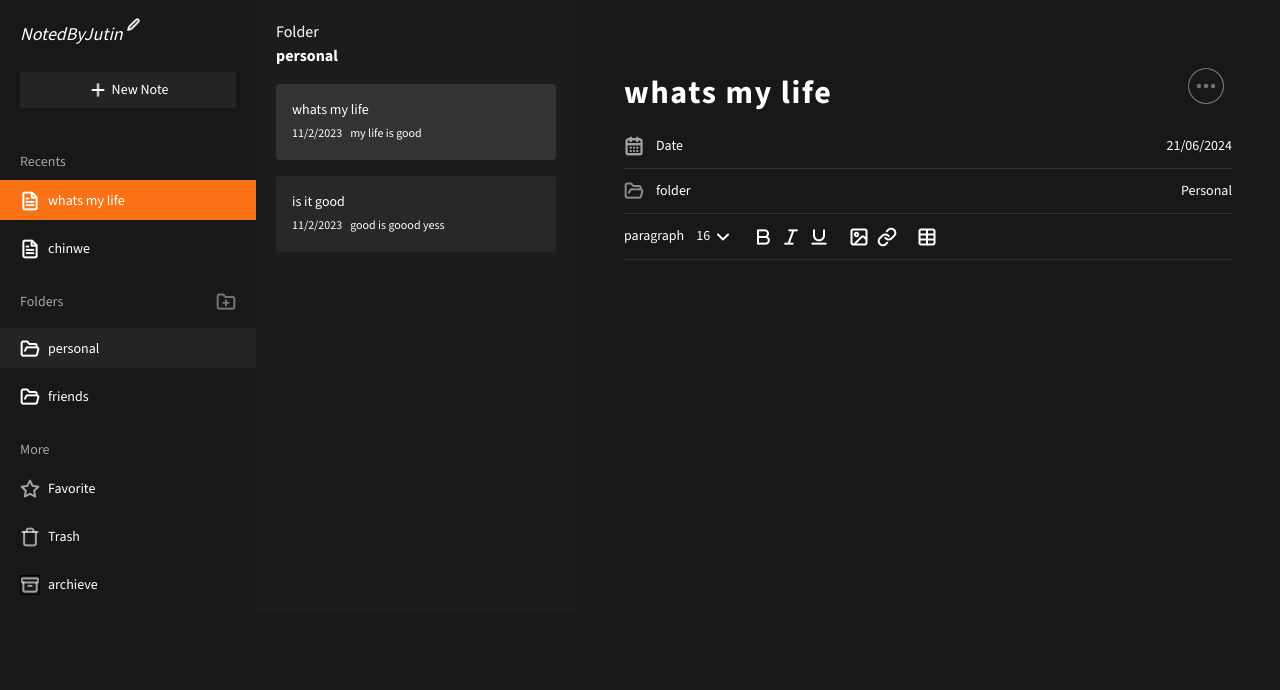
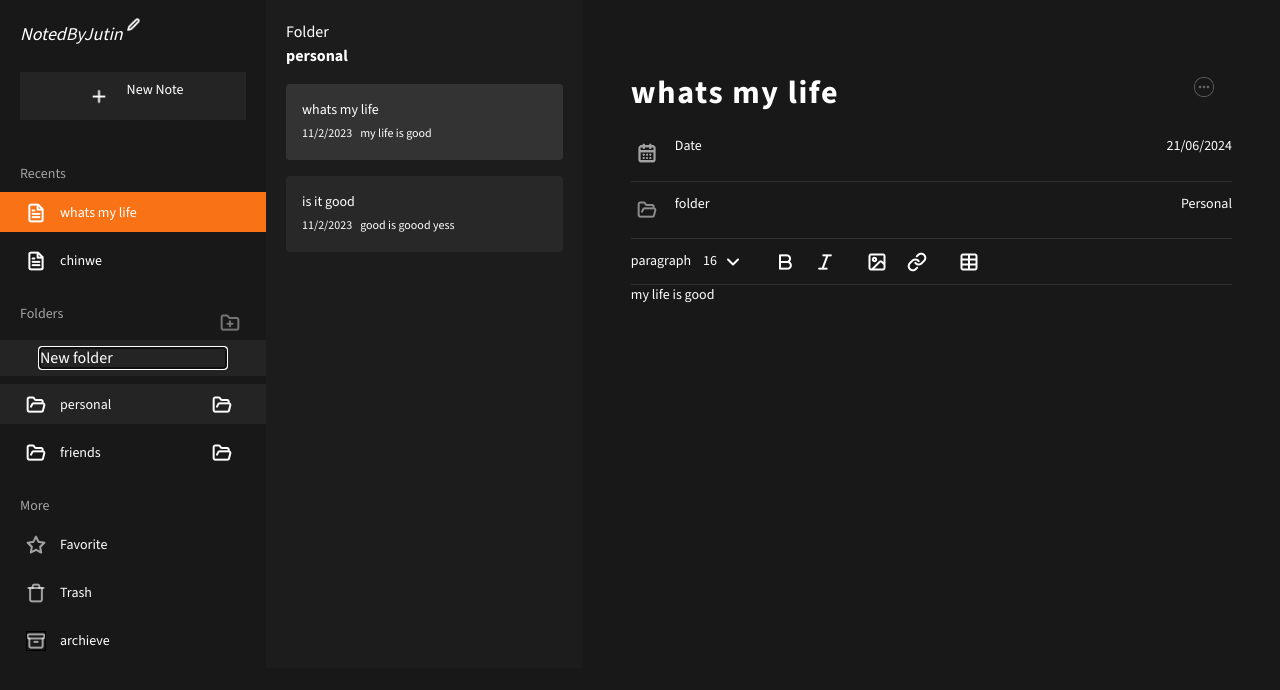
Before and after one commit to jutin0852/notedbyjutin, a Next.js app: page /note/1 in a window 1280 px wide. Both pictures are taken after a click on the picture 226 px from the left and 302 px from the top of the page. Shown: the top 690 px of the page. Built offline with nearby package versions, Linux system fonts and the light colour scheme.

Commit message:
working on folder

```diff
--- a/src/app/note/layout.tsx
+++ b/src/app/note/layout.tsx
@@ -14,7 +14,7 @@ export default function Layout({ children }: { children: React.ReactNode }) {
       <Nav
         key={1}
         activeFolder={folder}
-        setFolder={setfolder}
+        setActiveFolder={setfolder}
         activeLayout={activeLayout}
         setActiveLayout={setActiveLayout}
       />
--- /dev/null
+++ b/src/app/note/nav/molecules/Folders.tsx
@@ -0,0 +1,148 @@
+import Icon from "@/components/Icon";
+import List from "@/components/List";
+import { Folder, initialFolders, notes } from "@/data/data";
+import { useState } from "react";
+
+let nextId = 3;
+
+export default function Folders({
+  activeFolder,
+  setActiveFolder,
+  setActiveLayout,
+}: {
+  activeFolder: string;
+  setActiveFolder: React.Dispatch<React.SetStateAction<string>>;
+  setActiveLayout: React.Dispatch<React.SetStateAction<number>>;
+}) {
+  const [folders, setFolders] = useState<Folder[]>(initialFolders);
+
+  const handleFolderClick = (folder: string) => {
+    setActiveLayout(2);
+    setActiveFolder(folder);
+  };
+  const handleAddFolder = () => {
+    const existingFolder = folders.find(
+      (folder) => folder.title === "New folder"
+    );
+    if (existingFolder) return;
+    setFolders([
+      { isEditing: true, title: "New folder", id: nextId++ },
+      ...folders,
+    ]);
+  };
+
+  const handleSaveFolder = (id: number, title: string) => {
+    const existingFolder = folders.filter(
+      (folder) => folder.title === title
+    ).length;
+
+    if (existingFolder > 1) return;
+
+    const newFolder = folders.map((folder) => {
+      if (folder.id === id) {
+        return { ...folder, isEditing: false };
+      } else {
+        return folder;
+      }
+    });
+    setFolders(newFolder);
+    setActiveFolder(title);
+  };
+
+  const handleDeleteFolder = (id: number) => {
+    const newFolders = folders.filter((folder) => folder.id !== id);
+    setFolders(newFolders);
+  };
+
+  const handleEditActive = (id: number) => {
+    const newFolder = folders.map((folder) => {
+      if (folder.id === id) {
+        return { ...folder, isEditing: !folder.isEditing };
+      } else {
+        return folder;
+      }
+    });
+    setFolders(newFolder);
+  };
+
+  const handleEditFolder = (e, id: number) => {
+    const newFolder = folders.map((folder) => {
+      if (folder.id === id) {
+        return {
+          ...folder,
+          title: e.target.value,
+        };
+      } else {
+        return folder;
+      }
+    });
+    setFolders(newFolder);
+  };
+
+  return (
+    <nav className="my-6">
+      <header className="flex justify-between">
+        <p className="text-white opacity-60 text-sm pl-5 mb-2">Folders</p>
+        <Icon
+          src={"/icons/add_folder.png"}
+          className="h-5 mr-5"
+          onClick={handleAddFolder}
+        />
+      </header>
+      <ul>
+        {folders.map((folder, key) => {
+          if (folder.isEditing) {
+            return (
+              <div
+                key={key}
+                className="w-full px-5 flex justify-between my-2 bg-white bg-opacity-5"
+              >
+                <Icon src={"/folder.png"} />
+                <input
+                  type="text"
+                  autoFocus
+                  className="bg-transparent text-white h-5 self-center placeholder:text-white placeholder:text-sm  "
+                  value={folder.title}
+                  onChange={(e) => handleEditFolder(e, folder.id)}
+                />
+                <Icon
+                  src={"/folder.png"}
+                  onClick={() => handleSaveFolder(folder.id, folder.title)}
+                />
+              </div>
+            );
+          } else {
+            return (
+              <List
+                onClick={() => handleFolderClick(folder.title)}
+                key={key}
+                label={folder.title}
+                icon={<Icon src={"/folder.png"} />}
+                icon2={
+                  <Icon
+                    src={"/folder.png"}
+                    onClick={() => handleEditActive(folder.id)}
+                  />
+                }
+                icon3={
+                  notes.filter((note) => note.folder === folder.title)
+                    .length === 0 && (
+                    <Icon
+                      src={"/folder.png"}
+                      onClick={() => handleDeleteFolder(folder.id)}
+                    />
+                  )
+                }
+                className={
+                  folder.title === activeFolder
+                    ? "bg-white bg-opacity-5"
+                    : " hover:bg-white hover:bg-opacity-5"
+                }
+              />
+            );
+          }
+        })}
+      </ul>
+    </nav>
+  );
+}
--- a/src/components/Icon.tsx
+++ b/src/components/Icon.tsx
@@ -11,13 +11,15 @@ export default function Icon({
   onClick?: () => void;
 }) {
   return (
+    <span className={`  p-1.5 mr-2 ${className}`}>
       <Image
-      className={`${className} inline mr-2`}
+        className={`inline`}
         src={src}
         alt={src}
         height={20}
         width={20}
         onClick={onClick}
       />
+    </span>
   );
 }
--- a/src/components/List.tsx
+++ b/src/components/List.tsx
@@ -3,12 +3,16 @@ import React from "react";
 
 type List = {
   icon: React.ReactNode;
+  icon2?: React.ReactNode;
+  icon3?: React.ReactNode;
   onClick?: () => void;
   label: string;
 } & React.LiHTMLAttributes<HTMLLIElement>;
 
 export default function List({
   icon,
+  icon2,
+  icon3,
   label,
   onClick,
   className,
@@ -19,12 +23,19 @@ export default function List({
       {...props}
       onClick={onClick}
       className={cn(
-        "py-2 px-5 my-2 w-full list-none cursor-pointer",
+        "py-2 px-5 my-2 w-full list-none cursor-pointer flex justify-between",
         className
       )}
     >
-      {icon}
-      <span className="text-sm text-white">{label}</span>
+      <span>
+        {icon}
+        <span className="text-sm text-white">{label}</span>
+      </span>
+
+      <span>
+        {icon2}
+        {icon3}
+      </span>
     </li>
   );
 }
--- /dev/null
+++ b/src/components/tiptap.tsx
@@ -0,0 +1,58 @@
+"use client";
+
+import { useEditor, EditorContent, Editor } from "@tiptap/react";
+import StarterKit from "@tiptap/starter-kit";
+import Icon from "./Icon";
+import { Note } from "@/data/data";
+
+const Tiptap = ({ note }: { note: Note | undefined }) => {
+  const editor = useEditor({
+    extensions: [StarterKit],
+    content: note?.body,
+  });
+
+  return (
+    <>
+      <Menu editor={editor} />
+      <EditorContent editor={editor} />
+    </>
+  );
+};
+
+export default Tiptap;
+
+export function Menu({ editor }: { editor: Editor | null }) {
+  if (!editor) {
+    return null;
+  }
+  return (
+    <>
+      <div className="flex gap-3 py-3 border-y border-white border-opacity-10 ">
+        <p>paragraph</p>
+        <p>
+          <span>16</span>
+          <Icon src="/icons/down.png" />
+        </p>
+        <p>
+          <Icon
+            src="/icons/bold.png"
+            onClick={() => editor.chain().focus().toggleBold().run()}
+            className={editor.isActive("bold") ? "bg-white bg-opacity-5" : ""}
+          />
+          <Icon
+            src="/icons/italics.png"
+            onClick={() => editor.chain().focus().toggleItalic().run()}
+            className={editor.isActive("italic") ? "bg-white bg-opacity-5" : ""}
+          />
+        </p>
+        <p>
+          <Icon src="/icons/image.png" className="mr-2" />
+          <Icon src="/icons/link.png" />
+        </p>
+        <p>
+          <Icon src="/icons/table.png" />
+        </p>
+      </div>
+    </>
+  );
+}
--- a/src/data/data.ts
+++ b/src/data/data.ts
@@ -4,7 +4,16 @@ export interface Note {
   body: string;
   folder: string;
 }
-export const folders = ["personal", "friends"];
+export interface Folder {
+  isEditing: boolean;
+  title: string;
+  id: number;
+}
+
+export const initialFolders: Folder[] = [
+  { isEditing: false, title: "personal", id: 1 },
+  { isEditing: false, title: "friends", id: 2 },
+];
 
 export const notes: Note[] = [
   {
--- a/src/layouts/EditPage.tsx
+++ b/src/layouts/EditPage.tsx
@@ -1,5 +1,6 @@
 "use client";
 import Icon from "@/components/Icon";
+import Tiptap from "@/components/tiptap";
 import { notes } from "@/data/data";
 import cn from "@/utility/cn";
 import React, { useEffect, useState } from "react";
@@ -13,6 +14,9 @@ export default function EditPage({ params }: EditPageProps) {
   const [font, setFont] = useState<number>(16);
   const [isClient, setIsClient] = useState<boolean>(false);
   const note = notes.find((note) => note.id === params);
+  const [bold, setBold] = useState(false);
+
+  const onBoldToggle = () => setBold((prev) => !prev);
   useEffect(() => {
     setIsClient(true);
   }, []);
@@ -67,42 +71,8 @@ export default function EditPage({ params }: EditPageProps) {
           </div>
           <p className="text-opacity-10">Personal</p>
         </div>
-
-        <div className="flex gap-3 py-3 border-y border-white border-opacity-10 ">
-          <p>paragraph</p>
-          <p>
-            <span onClick={increaseFont} >16</span>{" "}
-            <Icon src="/icons/down.png" onClick={decreaseFont} />
-          </p>
-          <p>
-            <Icon
-              src="/icons/bold.png"
-              onClick={() => applyToSelection("fontWeight", "bolder")}
-            />
-            <Icon
-              src="/icons/italics.png"
-              onClick={() => applyToSelection("fontStyle", "italic")}
-            />
-            <Icon
-              src="/icons/underline.png"
-              onClick={() => applyToSelection("textDecoration", "underline")}
-            />
-          </p>
-          <p>
-            <Icon src="/icons/image.png" className="mr-2" />
-            <Icon src="/icons/link.png" />
-          </p>
-          <p>
-            <Icon src="/icons/table.png" />
-          </p>
-        </div>
+        <Tiptap note={note} />
       </section>
-
-      <article
-        contentEditable
-        style={{ fontSize: `${font}px` }}
-        className={cn(`pt-5 outline-none `)}
-      ></article>
     </>
   );
 }
--- a/src/layouts/Nav.tsx
+++ b/src/layouts/Nav.tsx
@@ -1,8 +1,9 @@
 "use client";
+import Folders from "@/app/note/nav/molecules/Folders";
 import Button from "@/components/Button";
 import Icon from "@/components/Icon";
 import List from "@/components/List";
-import { folders, notes } from "@/data/data";
+import { notes } from "@/data/data";
 import cn from "@/utility/cn";
 import Image from "next/image";
 import { usePathname, useRouter } from "next/navigation";
@@ -10,21 +11,17 @@ import React from "react";
 
 interface NavProps {
   activeFolder: string;
-  setFolder: React.Dispatch<React.SetStateAction<string>>;
+  setActiveFolder: React.Dispatch<React.SetStateAction<string>>;
   activeLayout: number;
   setActiveLayout: React.Dispatch<React.SetStateAction<number>>;
 }
+
 export default function Nav({
   activeFolder,
-  setFolder,
+  setActiveFolder,
   activeLayout,
   setActiveLayout,
 }: NavProps) {
-  const handleFolderClick = (folder: string) => {
-    setActiveLayout(2);
-    setFolder(folder);
-  };
-
   const router = useRouter();
   const pathname = usePathname();
 
@@ -56,13 +53,7 @@ export default function Nav({
         </section>
 
         <Button>
-          <Image
-            src={"/add.png"}
-            className="self-center "
-            alt="add"
-            width={20}
-            height={20}
-          />
+          <Icon src={"/add.png"} className="self-center " />
           <span className="ml-1">New Note</span>
         </Button>
       </header>
@@ -86,33 +77,11 @@ export default function Nav({
         </ul>
       </nav>
       {/* folders */}
-      <nav className="my-6">
-        <header className="flex justify-between">
-          <p className="text-white opacity-60 text-sm pl-5 mb-2">Folders</p>
-          <Image
-            src={"/icons/add_folder.png"}
-            className="h-5 mr-5"
-            alt="add_folder"
-            width={20}
-            height={20}
-          />
-        </header>
-        <ul>
-          {folders.map((folder, key) => (
-            <List
-              onClick={() => handleFolderClick(folder)}
-              key={key}
-              label={folder}
-              icon={<Icon src={"/folder.png"} />}
-              className={
-                folder === activeFolder
-                  ? "bg-white bg-opacity-5"
-                  : " hover:bg-white hover:bg-opacity-5"
-              }
-            />
-          ))}
-        </ul>
-      </nav>
+      <Folders
+        activeFolder={activeFolder}
+        setActiveFolder={setActiveFolder}
+        setActiveLayout={setActiveLayout}
+      />
       {/* more */}
       <nav>
         <p className="text-white opacity-60 text-sm pl-5 mb-2">More</p>
```
Also changed, not shown: package.json (+5 -2 lines), 1 other file (tests, documents, lock files or other folders). Lines whose indentation alone changed are shown as unchanged.
